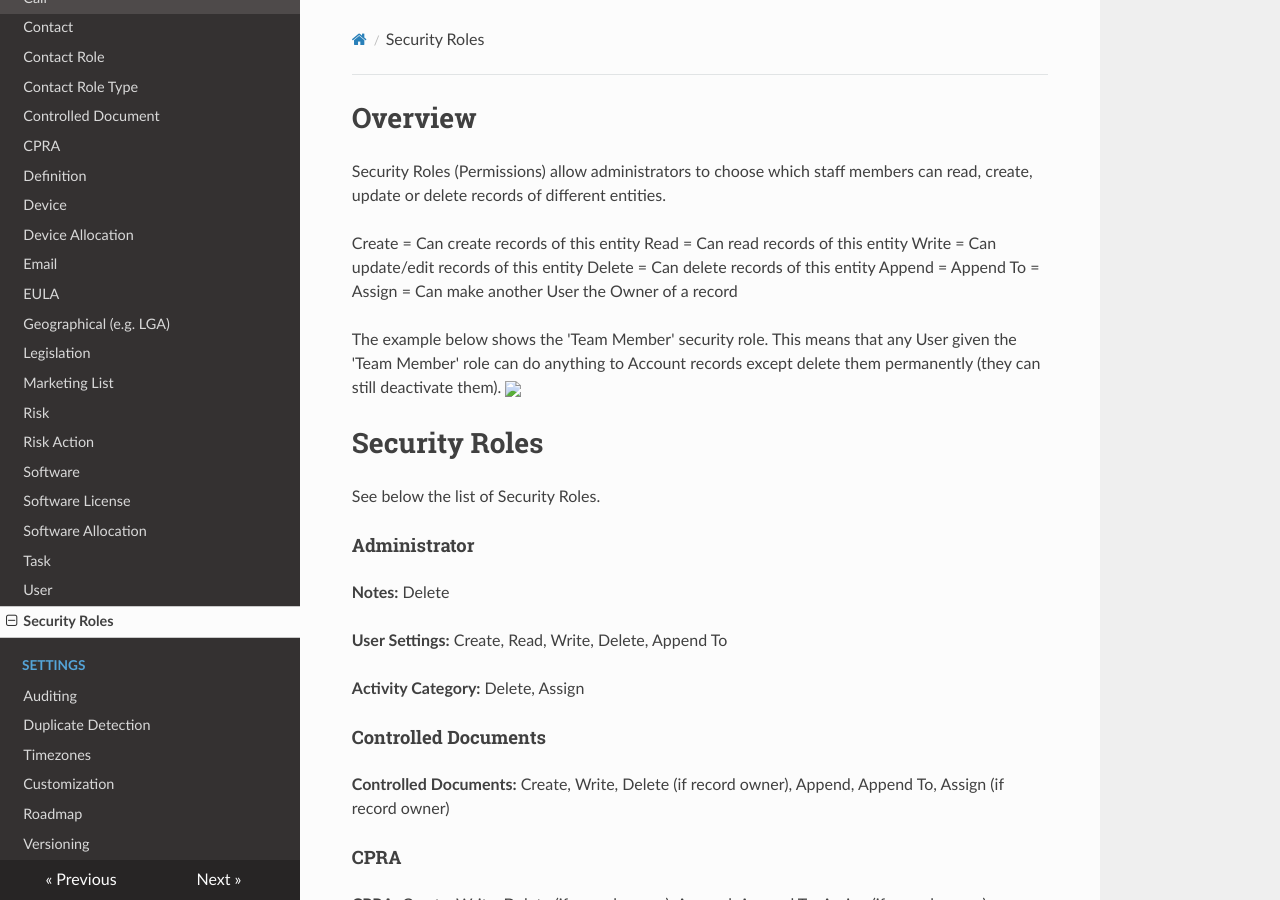
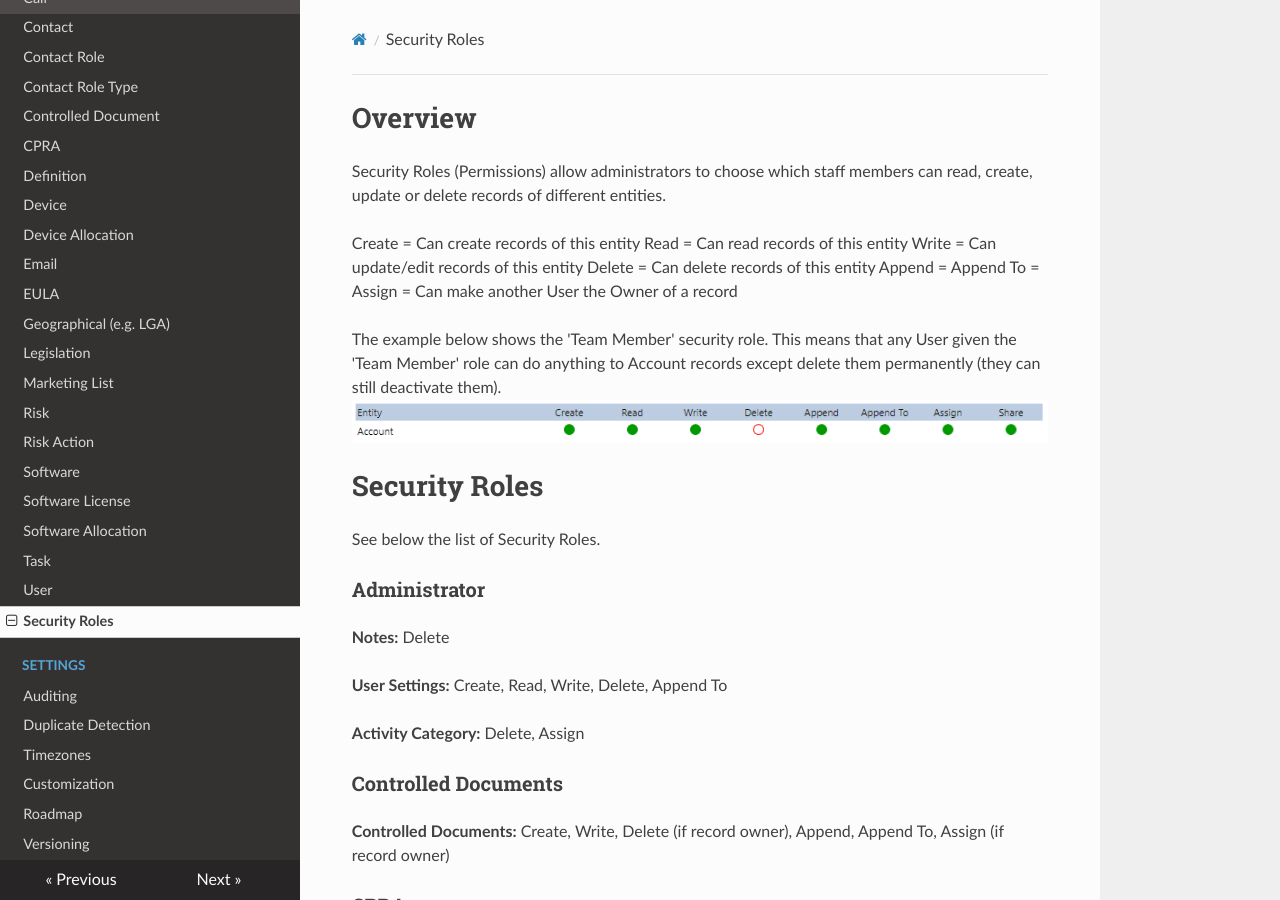
Before and after one commit to murray-phn/phn-crm-docs, an MkDocs documentation site: the page built from docs/sec-roles.md, in a window 1280 px wide and 900 px high. Built offline with MkDocs 1.6.1, drawn with Linux system fonts in a browser that asks for light colours; nearby versions of some CDN libraries.

Commit message:
Update sec-roles.md

```diff
--- a/docs/sec-roles.md
+++ b/docs/sec-roles.md
@@ -11,45 +11,45 @@ Append To =
 Assign = Can make another User the Owner of a record
 
 The example below shows the 'Team Member' security role. This means that any User given the 'Team Member' role can do anything to Account records except delete them permanently (they can still deactivate them).
-<img src="img/sec-roles-example.png" />
+<img src="../img/sec-roles-example.png" />
 
 # Security Roles
 
 See below the list of Security Roles.
 
-#### Administrator
+### Administrator
 **Notes:** Delete
 
 **User Settings:** Create, Read, Write, Delete, Append To
 
 **Activity Category:** Delete, Assign
 
-#### Controlled Documents
+### Controlled Documents
 **Controlled Documents:** Create, Write, Delete (if record owner), Append, Append To, Assign (if record owner)
 
-#### CPRA
+### CPRA
 **CPRA:** Create, Write, Delete (if record owner), Append, Append To, Assign (if record owner)
 
-#### Data Dictionary
+### Data Dictionary
 **Definition:** Create, Write, Delete (if record owner), Append, Append To, Assign (if record owner)
 
-#### Devices
+### Devices
 **Device, Device Allocation:** Create, Write, Delete (if record owner), Append, Append To, Assign (if record owner)
 
-#### Dynamics 365 App for Outlook User
+### Dynamics 365 App for Outlook User
 
 This Security Role is provided by Microsoft. It enables a User to use the 'Dynamics 365 App for Outlook'.
 
-#### Legislation
+### Legislation
 **Legislation, Legislative Body:** Create, Write, Delete (if record owner), Append, Append To, Assign (if record owner)
 
-#### Risks
+### Risks
 **Risk, Risk Action:** Create, Write, Delete (if record owner), Append, Append To, Assign
 
-#### Software
+### Software
 **Software, Software Allocation:** Create, Write, Delete (if record owner), Append, Append To, Assign (if record owner)
 
-#### User Management
+### User Management
 **User:** Write, Append, Append To
 
 **User Settings:** Read, Write, Append To
@@ -61,7 +61,7 @@ Assign position for a user
 Enable or Disable User
 Reparent user
 
-#### Team Member
+### Team Member
 **Account:** Create, Read, Write, Append, Append To, Assign (if record owner)
 
 **Contact**: Create, Read, Write, Append, Append To, Assign
```
